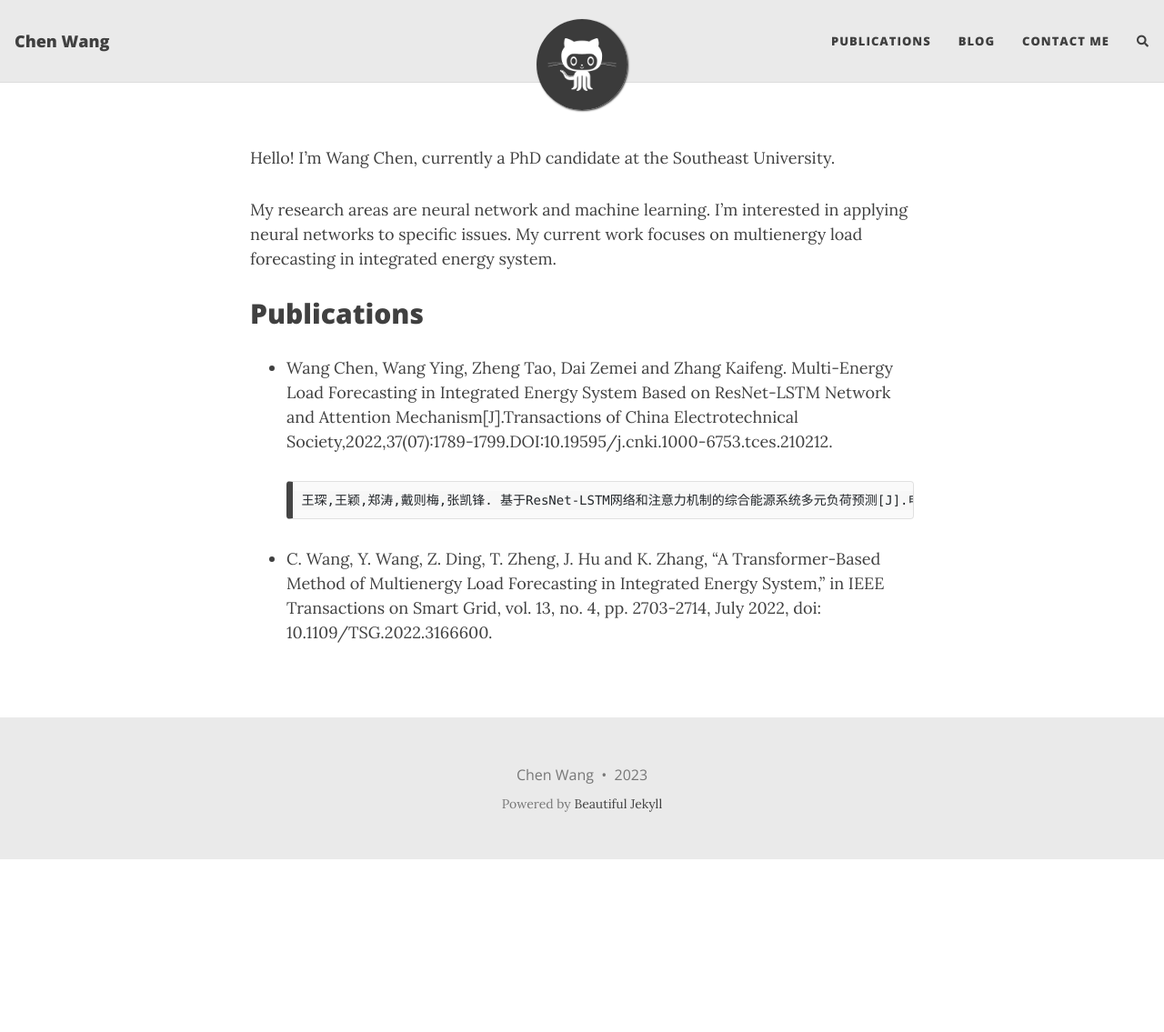
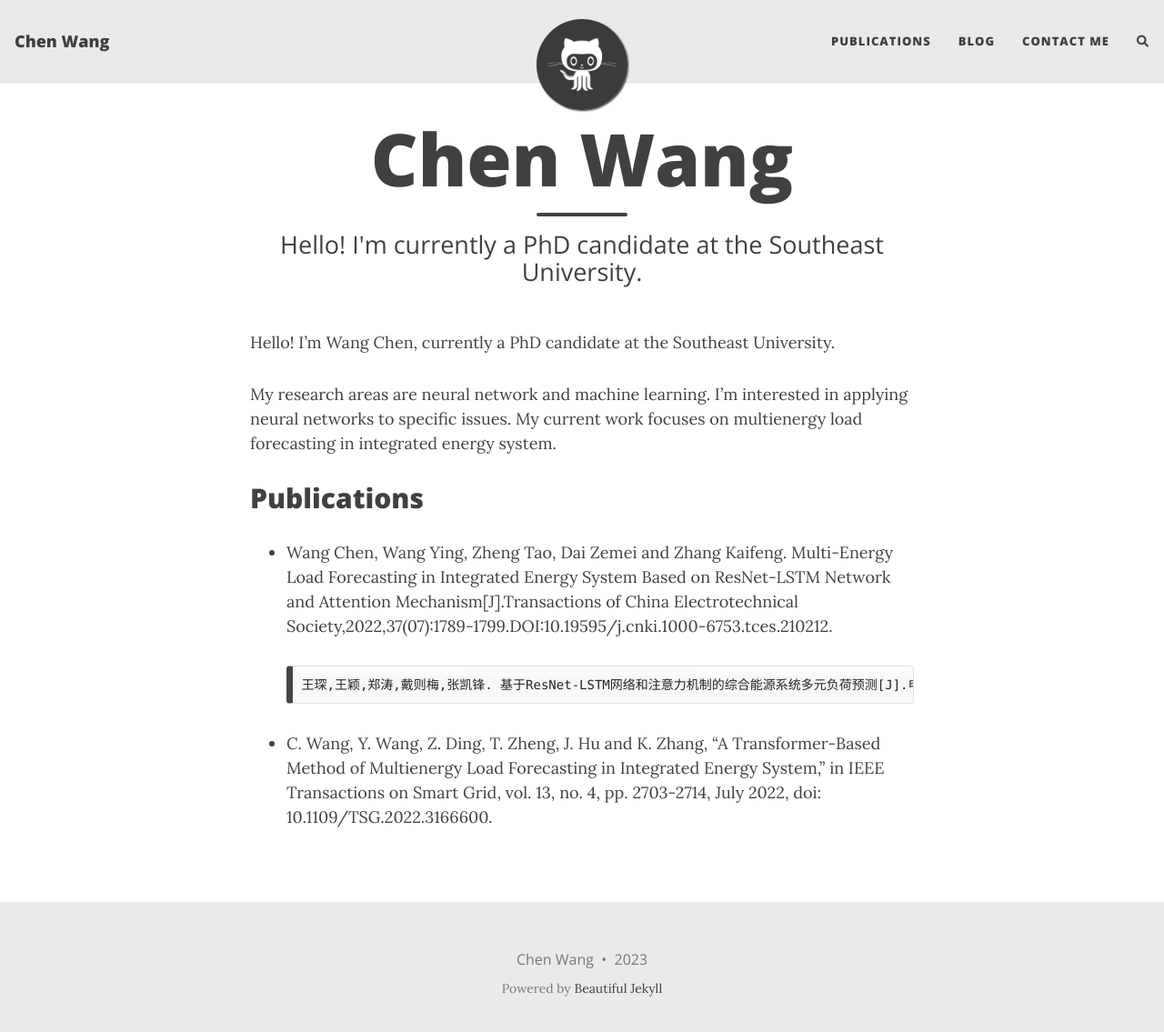
Before and after one commit to wangc1073/wangc1073.github.io, a Jekyll site: the page built from index.md, in a window 1280 px wide and 1148 px high. Shown: the top 1135 px of the window at 91% size. Built offline with Jekyll 4.4.1, drawn with Linux system fonts in a browser that asks for light colours; nearby versions of some CDN libraries; our own code applies the rules of GitHub Pages for plain Markdown files; the list of posts is cut into pages by our own code; comment, search, counter and statistics services are not loaded.

Commit message:
Update index.md

```diff
--- a/index.md
+++ b/index.md
@@ -1,3 +1,9 @@
+---
+layout: home
+title: Chen Wang
+subtitle: Hello! I'm currently a PhD candidate at the Southeast University.
+---
+
 Hello! I'm Wang Chen, currently a PhD candidate at the Southeast University.
 
 My research areas are neural network and machine learning. I'm interested in applying neural networks to specific issues. My current work focuses on multienergy load forecasting in integrated energy system.
```
